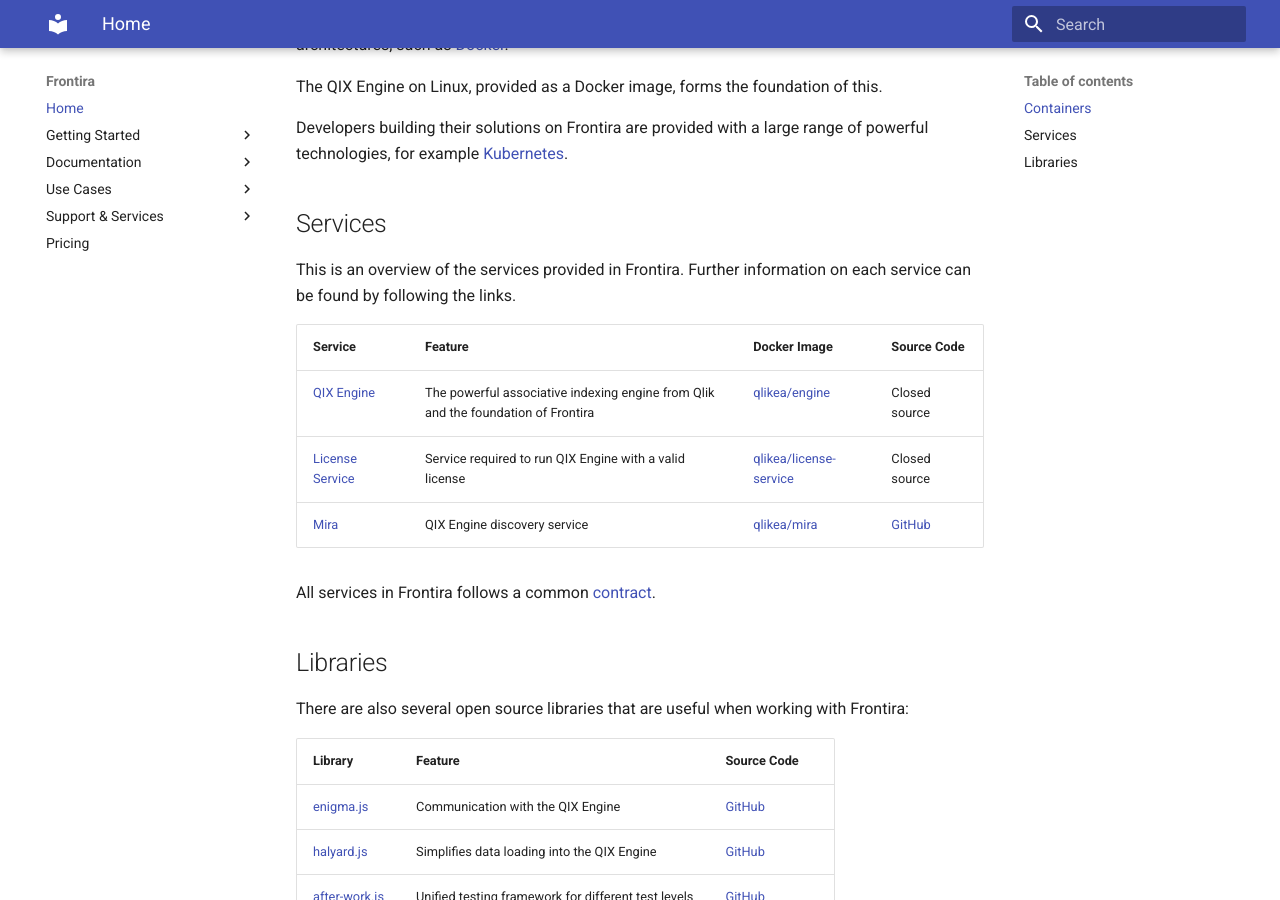
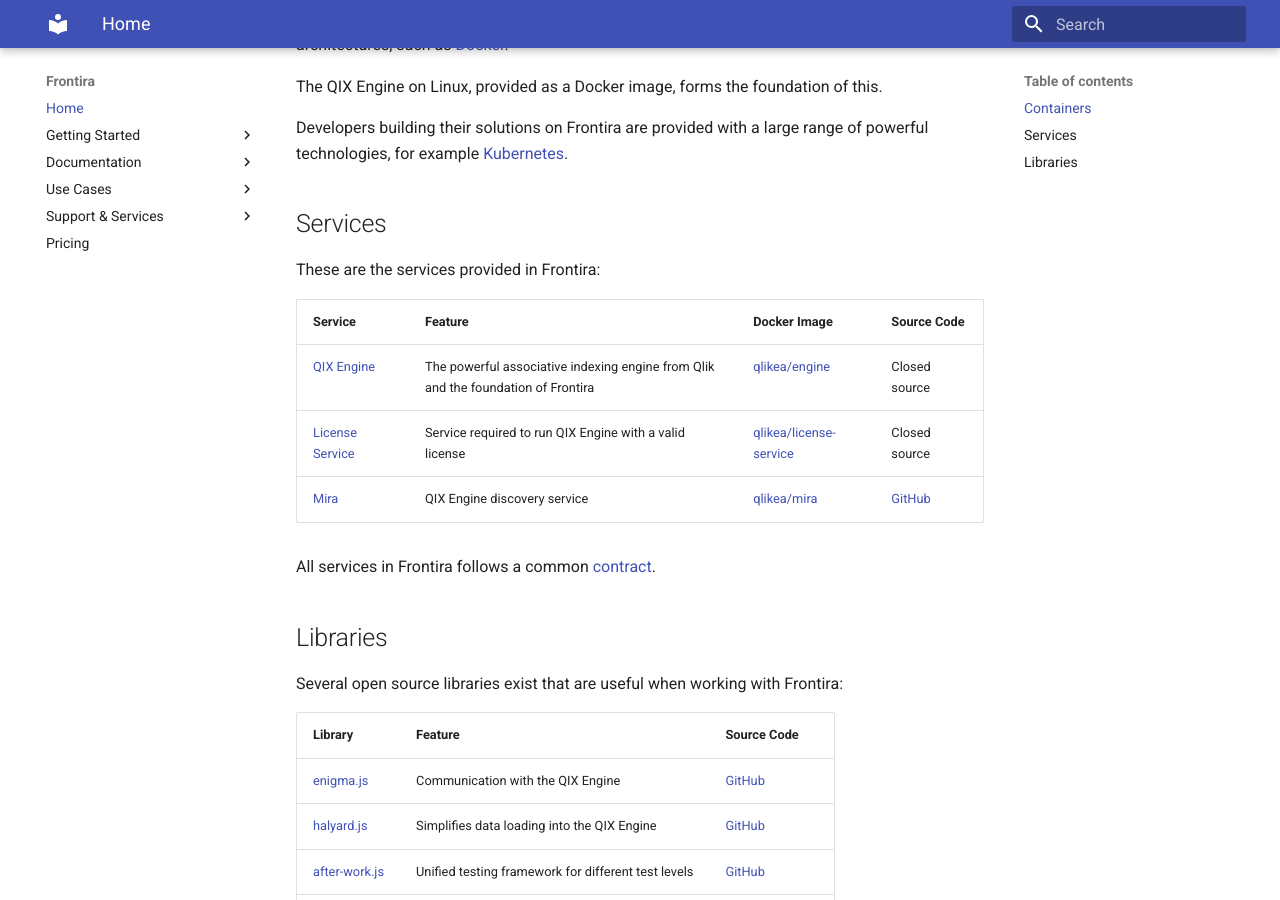
Before and after one commit to qlik-oss/core-website, an MkDocs documentation site: the page built from docs/index.md, in a window 1280 px wide and 900 px high, scrolled down 600 px. Built offline with MkDocs 1.6.1 and Material for MkDocs 9.7.7, drawn with Linux system fonts in a browser that asks for light colours; old or Windows-style settings are respelled for this version of MkDocs.

Commit message:
Simplify

```diff
--- a/docs/index.md
+++ b/docs/index.md
@@ -21,8 +21,7 @@
 
 ## Services
 
-This is an overview of the services provided in Frontira. Further information on each service can be found by following
-the links.
+These are the services provided in Frontira:
 
 | Service    | Feature | Docker Image | Source Code |
 | ---------- | ------- | ------------ | ----------- |
@@ -34,7 +33,7 @@
 
 ## Libraries
 
-There are also several open source libraries that are useful when working with Frontira:
+Several open source libraries exist that are useful when working with Frontira:
 
 | Library | Feature | Source Code |
 | ------- | ------- | ----------- |
```
